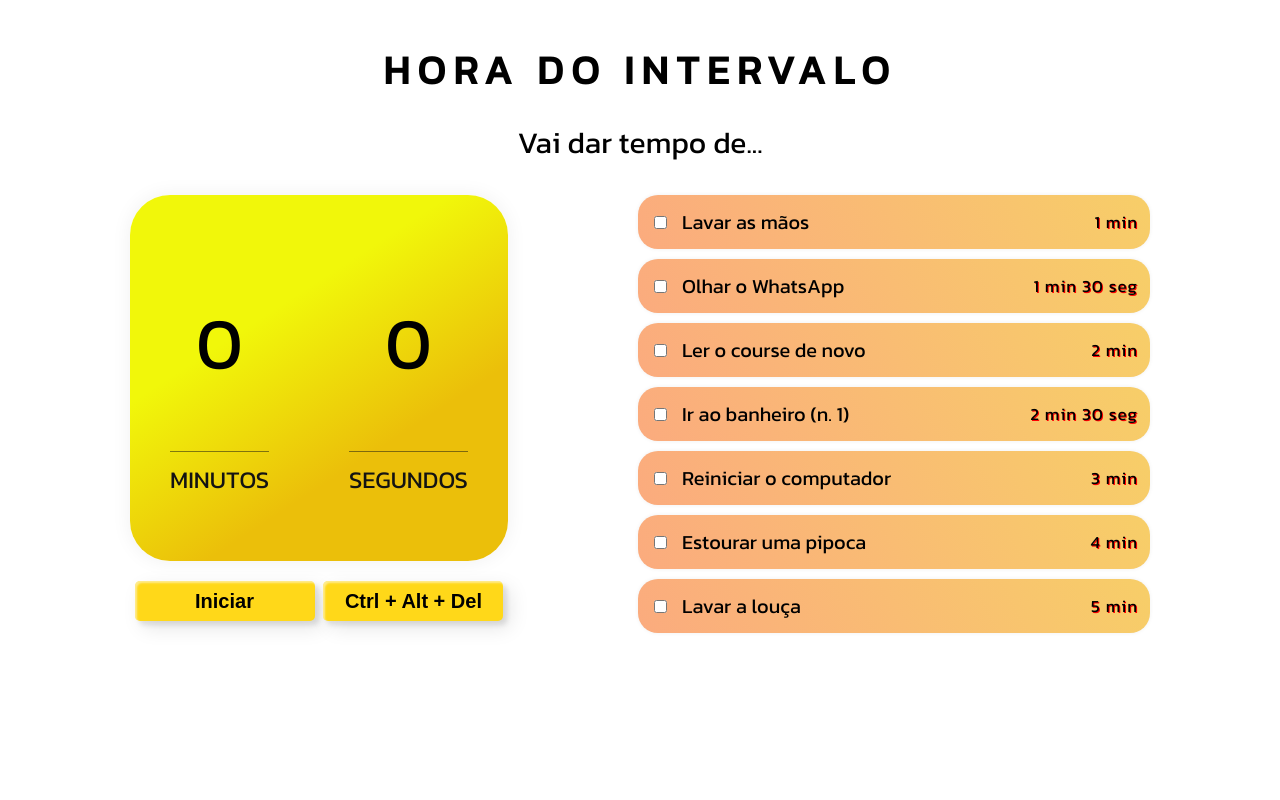
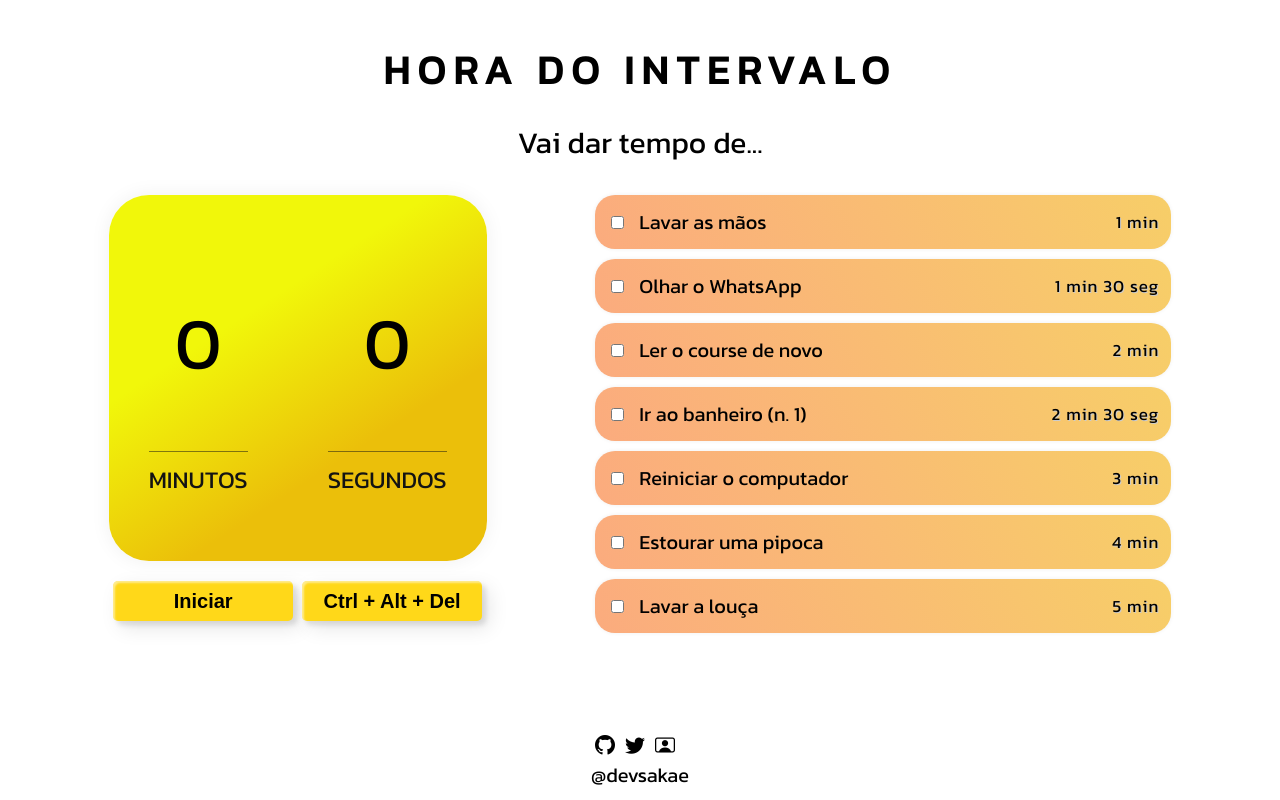
Before and after one commit to devsakae/vaidartempo, a React (Create React App) app: page / in a window 1280 px wide. Built offline with nearby package versions, Linux system fonts and the light colour scheme.

Commit message:
Footer adicionado

```diff
--- a/src/App.css
+++ b/src/App.css
@@ -1,5 +1,5 @@
-@import url('https://fonts.googleapis.com/css?family=Lato');
 @import url('https://fonts.googleapis.com/css2?family=Kanit&display=swap');
+@import url("https://cdn.jsdelivr.net/npm/bootstrap-icons@1.9.1/font/bootstrap-icons.css");
 
 * {
 	box-sizing: border-box;
@@ -21,6 +21,64 @@ main {
 	flex-flow: column;
 }
 
+button {
+	min-width: 180px;
+	height: 40px;
+	color: #000;
+	padding: 5px 10px;
+	font-weight: bold;
+	font-size: 1em;
+	cursor: pointer;
+	transition: all 0.3s ease;
+	position: relative;
+	display: inline-block;
+	outline: none;
+	border-radius: 5px;
+	border: none;
+	box-shadow:inset 2px 2px 2px 0px rgba(255,255,255,.5), 7px 7px 20px 0px rgba(0,0,0,.1), 4px 4px 5px 0px rgba(0,0,0,.1);
+	background: #ffd819;
+	margin-bottom: 15px;
+}
+
+button:hover:after {
+	width: 100%;
+	left: 0;
+}
+
+button:after {
+	border-radius: 5px;
+	position: absolute;
+	content: "";
+	width: 0;
+	height: 100%;
+	top: 0;
+	z-index: -1;
+	box-shadow:inset 2px 2px 2px 0px rgba(255,255,255,.5), 7px 7px 20px 0px rgba(0,0,0,.1), 4px 4px 5px 0px rgba(0,0,0,.1);
+	transition: all 0.3s ease;
+	background-color: #ffe566;
+	right: 0;
+}
+
+button:active {
+	top: 2px;
+}
+
+footer {
+	display: flex;
+	flex-direction: column;
+	text-align: center;
+	justify-content: center;
+	position: fixed;
+	bottom: 10px;
+	width: 100%;
+}
+
+footer a {
+	text-decoration: none;
+	color: black;
+	margin-right: 10px;
+}
+
 .header {
 	display: flex;
 	flex-direction: column;
@@ -39,44 +97,6 @@ main {
 	font-size: 1.5em;
 }
 
-button {
-  min-width: 180px;
-  height: 40px;
-  color: #000;
-  padding: 5px 10px;
-  font-weight: bold;
-	font-size: 1em;
-	cursor: pointer;
-  transition: all 0.3s ease;
-  position: relative;
-  display: inline-block;
-  outline: none;
-  border-radius: 5px;
-  border: none;
-  box-shadow:inset 2px 2px 2px 0px rgba(255,255,255,.5), 7px 7px 20px 0px rgba(0,0,0,.1), 4px 4px 5px 0px rgba(0,0,0,.1);
-  background: #ffd819;
- z-index: 1;
-}
-button:hover:after {
-  width: 100%;
-  left: 0;
-}
-button:after {
-  border-radius: 5px;
-  position: absolute;
-  content: "";
-  width: 0;
-  height: 100%;
-  top: 0;
-  z-index: -1;
-  box-shadow:inset 2px 2px 2px 0px rgba(255,255,255,.5), 7px 7px 20px 0px rgba(0,0,0,.1), 4px 4px 5px 0px rgba(0,0,0,.1);
-  transition: all 0.3s ease;
-  background-color: #ffe566;
-  right: 0;
-}
-button:active {
-  top: 2px;
-}
 
 .container {
 	display: flex;
@@ -86,7 +106,7 @@ button:active {
 }
 
 .cardapio {
-  inline-size: 40vw;
+	min-width: 45vw;
   overflow: none;
 }
 
@@ -141,7 +161,7 @@ button:active {
 .item-price {
 	font-size: 0.85em;
 	letter-spacing: 1px;
-	text-shadow: 1px 1px red;
+	text-shadow: 1px 1px #ccc
 }
 
 /* clock container */
--- a/src/App.js
+++ b/src/App.js
@@ -2,6 +2,7 @@ import React, { Component } from 'react';
 import Acoes from './components/Acoes';
 import Timer from './components/Timer';
 import Header from './components/Header';
+import Footer from './components/Footer';
 import './App.css'
 
 export default class App extends Component {
@@ -83,6 +84,7 @@ export default class App extends Component {
         ) }
           <Acoes check={ this.check }/>
         </div>
+        <Footer />
       </main>
     )
   }
--- /dev/null
+++ b/src/components/Footer.jsx
@@ -0,0 +1,24 @@
+import React, { Component } from 'react';
+
+export default class Footer extends Component {
+  render() {
+    return (
+      <footer>
+        <div>
+          <a href="https://github.com/devsakae/vaidartempo">
+            <i class="bi bi-github"></i>
+          </a>
+          <a href="http://twitter.com/Sakae">
+            <i class="bi bi-twitter"></i>
+          </a>
+          <a href="http://devsakae.me">
+          <i class="bi bi-person-video"></i>
+          </a>
+        </div>
+        <div>
+          @devsakae
+        </div>
+      </footer>
+    )
+  }
+}
```
